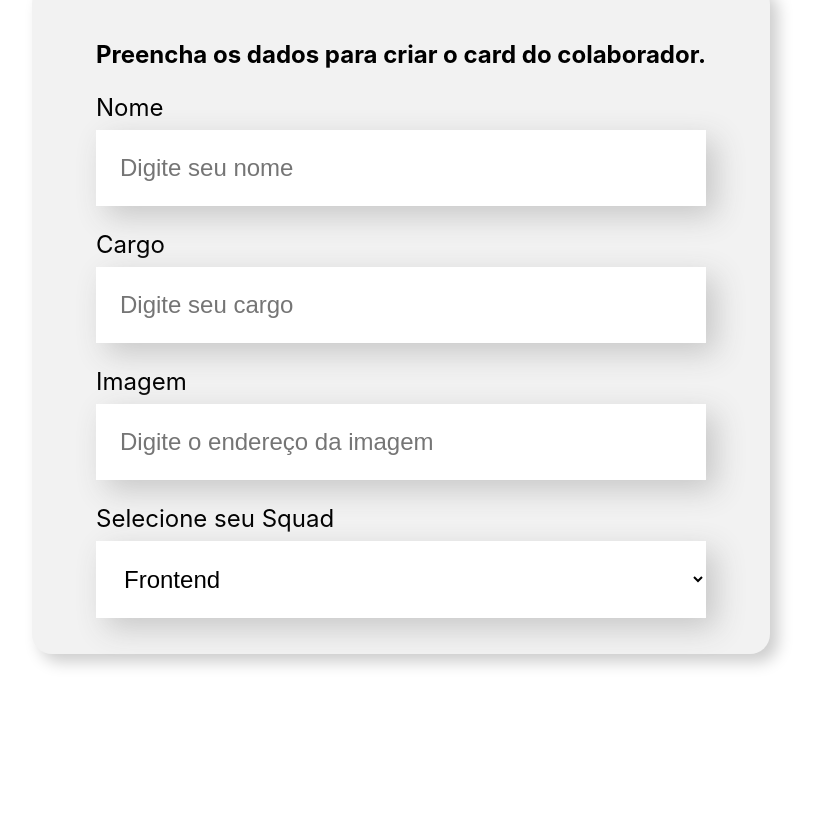
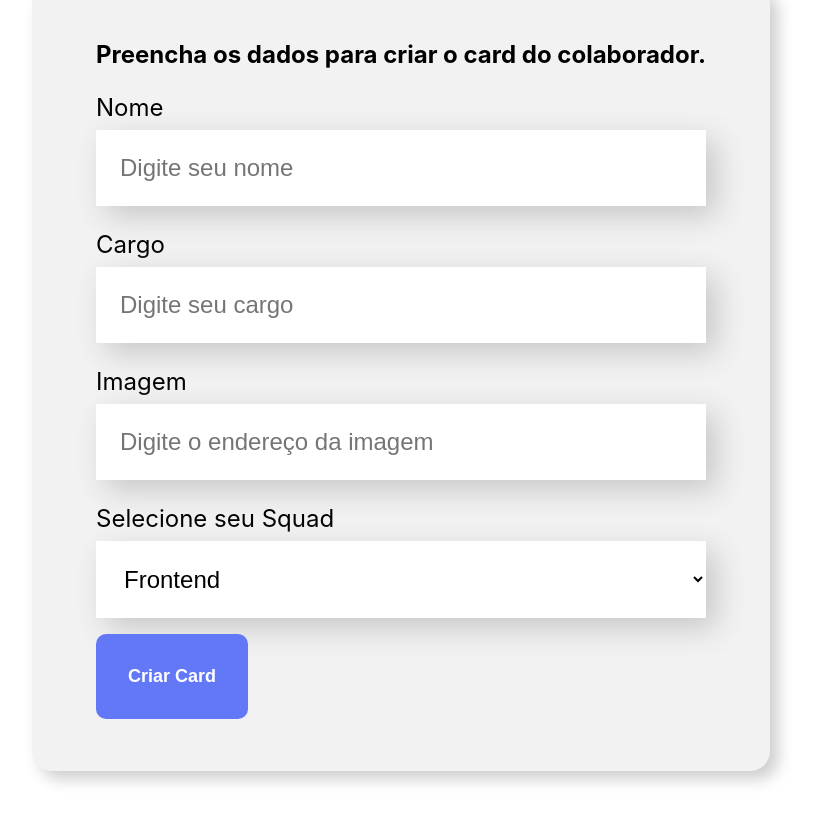
Before and after one commit to JrSchmidtt/organo, a React (Create React App) app: page / in a window 1280 px wide. Shown: the part 594-1417 px from the top of the page, without its empty margins (239-1053 px from the left). Before the commit the page ends 1328 px from the top, so only its background shows below. Built offline with nearby package versions, Linux system fonts and the light colour scheme.

Commit message:
Button component

```diff
--- /dev/null
+++ b/src/components/Button/Button.css
@@ -0,0 +1,15 @@
+.button {
+    background-color: #6278f7;
+    border-radius: 10px;
+    font-weight: 700;
+    font-size: 18px;
+    padding: 32px;
+    cursor: pointer;
+    border: none;
+    color: white;
+    margin: 16px 0;
+}
+
+.button:hover {
+    background-color: #4e5fca;
+}
--- /dev/null
+++ b/src/components/Button/index.jsx
@@ -0,0 +1,10 @@
+import './Button.css';
+
+const Button = (props) => {
+    const { children } = props;
+    return (
+        <button className="button" >{children}</button>
+    );
+}
+
+export default Button;
--- a/src/components/Form/index.jsx
+++ b/src/components/Form/index.jsx
@@ -1,6 +1,7 @@
 import './Form.css'
 import FieldText from '../FieldText'
 import DropDownList from '../DropDownList'
+import Button from '../Button'
 
 const Form = () => {
     const squads = ['Frontend', 'Backend', 'Fullstack', 'Mobile', 'DevOps', 'Marketing']
@@ -12,6 +13,7 @@ const Form = () => {
                 <FieldText label="Cargo" placeholder="Digite seu cargo" />
                 <FieldText label="Imagem" placeholder="Digite o endereço da imagem" />
                 <DropDownList options={squads} label="Selecione seu Squad" />
+                <Button>Criar Card</Button>
             </form>
         </section>
     )
```
